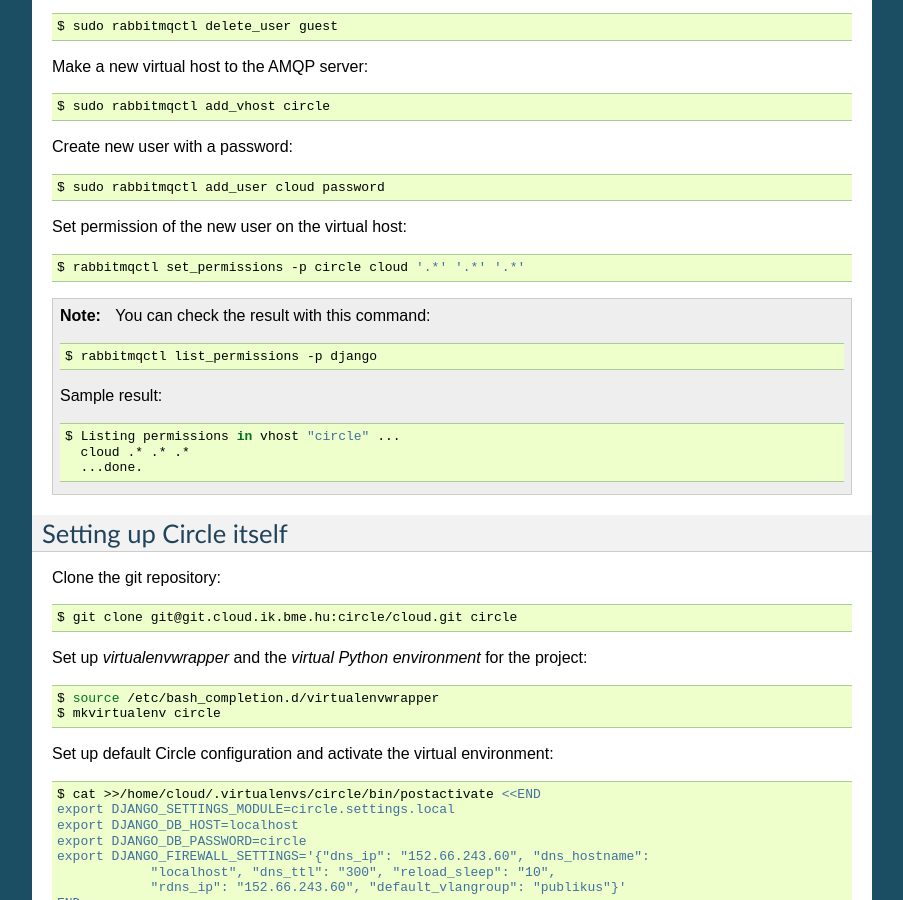
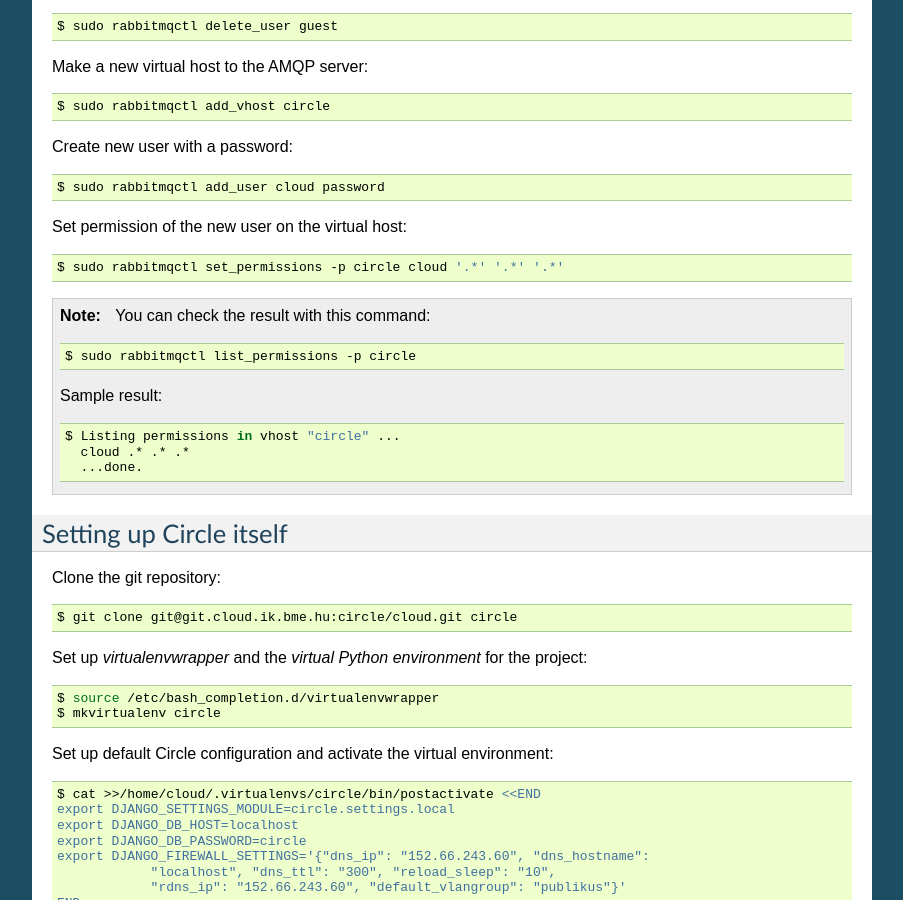
Before and after one commit to NeoCIRCLE/neocircle, a Sphinx documentation site: the page built from docs/install.rst, in a window 1280 px wide and 900 px high, scrolled down 1642 px. Shown: the whole window, without its empty margins (198-1101 px from the left). Built offline with Sphinx 7.4.7, drawn with Linux system fonts in a browser that asks for light colours.

Commit message:
adding sudo to commands

```diff
--- a/docs/install.rst
+++ b/docs/install.rst
@@ -101,12 +101,12 @@ Create new user with a password::
 
 Set permission of the new user on the virtual host::
 
-  $ rabbitmqctl set_permissions -p circle cloud '.*' '.*' '.*'
+  $ sudo rabbitmqctl set_permissions -p circle cloud '.*' '.*' '.*'
 
 .. note::
   You can check the result with this command::
 
-    $ rabbitmqctl list_permissions -p django
+    $ sudo rabbitmqctl list_permissions -p circle
 
   Sample result::
 
```
